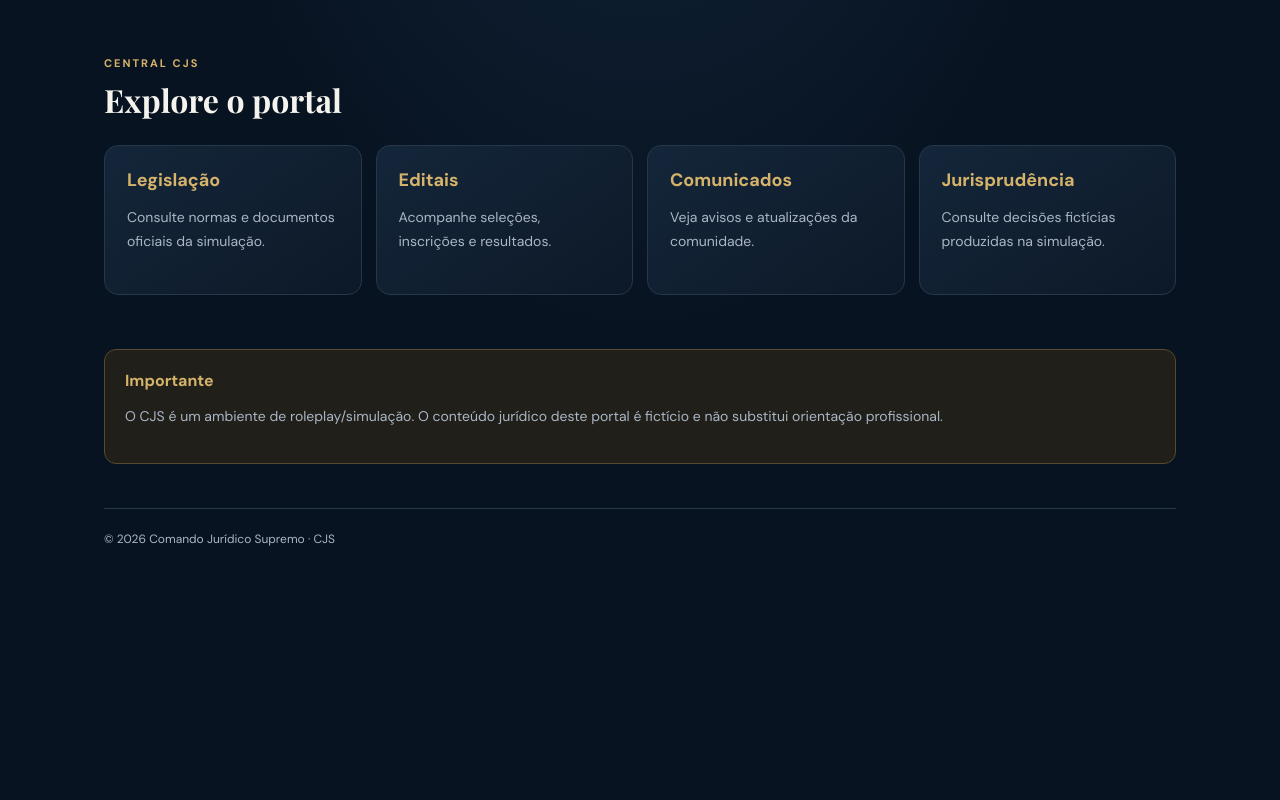
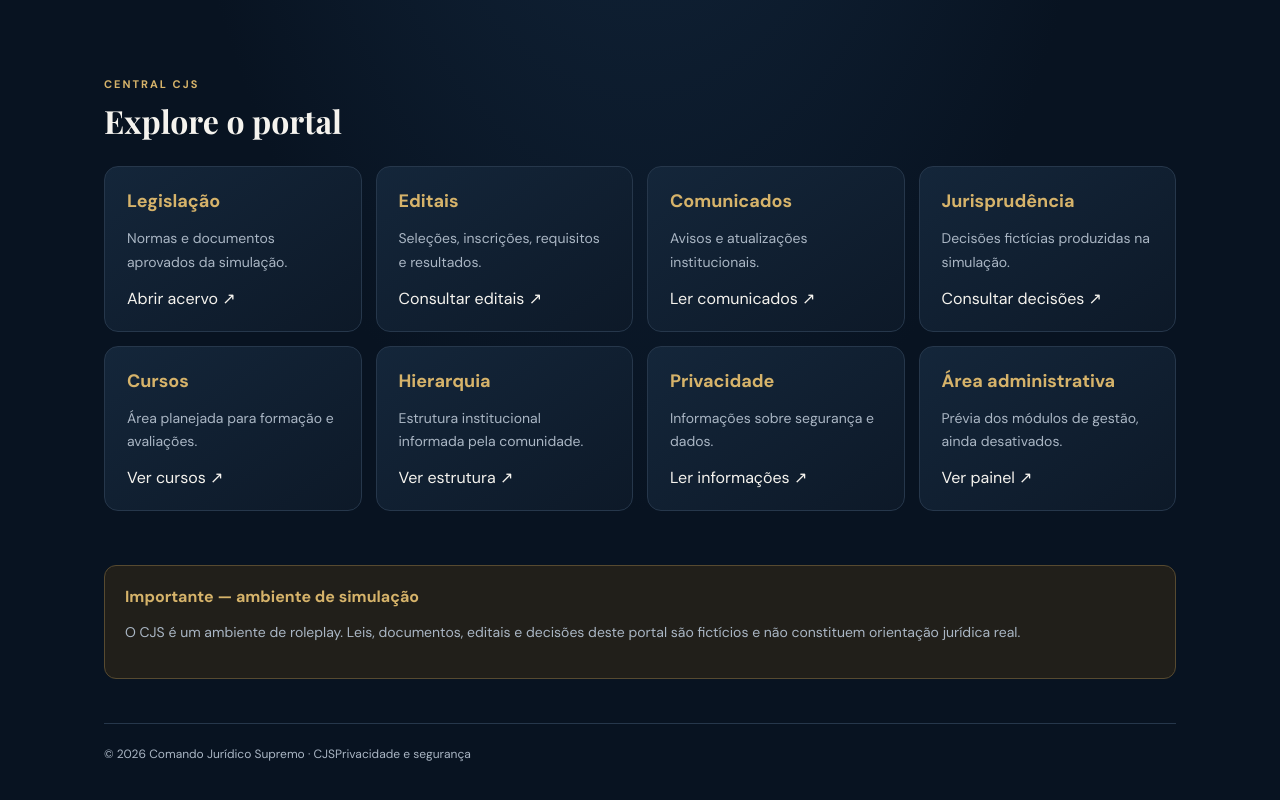
Before and after one commit to walysonfelipenascimento-gif/comando-juridico-supremo, a Next.js app: page / in a window 1280 px wide. Shown: the part 616-1416 px from the top of the page. Before the commit the page ends 1209 px from the top, so only its background shows below. Built offline with nearby package versions, Linux system fonts and the light colour scheme.

Commit message:
Expandir navegação e central do portal CJS

```diff
--- a/src/app/page.tsx
+++ b/src/app/page.tsx
@@ -1,21 +1,29 @@
 const sections = [
-  { title: "Legislação", description: "Consulte normas e documentos oficiais da simulação." },
-  { title: "Editais", description: "Acompanhe seleções, inscrições e resultados." },
-  { title: "Comunicados", description: "Veja avisos e atualizações da comunidade." },
-  { title: "Jurisprudência", description: "Consulte decisões fictícias produzidas na simulação." }
+  { title: "Legislação", description: "Normas e documentos aprovados da simulação.", href: "/legislacao", label: "Abrir acervo" },
+  { title: "Editais", description: "Seleções, inscrições, requisitos e resultados.", href: "/editais", label: "Consultar editais" },
+  { title: "Comunicados", description: "Avisos e atualizações institucionais.", href: "/comunicados", label: "Ler comunicados" },
+  { title: "Jurisprudência", description: "Decisões fictícias produzidas na simulação.", href: "/jurisprudencia", label: "Consultar decisões" },
+  { title: "Cursos", description: "Área planejada para formação e avaliações.", href: "/cursos", label: "Ver cursos" },
+  { title: "Hierarquia", description: "Estrutura institucional informada pela comunidade.", href: "/hierarquia", label: "Ver estrutura" },
+  { title: "Privacidade", description: "Informações sobre segurança e dados.", href: "/privacidade", label: "Ler informações" },
+  { title: "Área administrativa", description: "Prévia dos módulos de gestão, ainda desativados.", href: "/admin", label: "Ver painel" }
 ];
 
 export default function HomePage() {
   return (
     <main className="page">
       <header className="topbar">
-        <div className="brand-mark">CJS</div>
-        <div>
+        <a className="brand-mark" href="/" aria-label="Página inicial CJS">CJS</a>
+        <div className="brand-copy">
           <p className="eyebrow">PORTAL INSTITUCIONAL</p>
           <strong>Comando Jurídico Supremo</strong>
         </div>
         <a className="login-link" href="/login">Entrar</a>
       </header>
+
+      <nav className="site-nav" aria-label="Navegação principal">
+        <a href="/legislacao">Legislação</a><a href="/editais">Editais</a><a href="/comunicados">Comunicados</a><a href="/jurisprudencia">Jurisprudência</a><a href="/hierarquia">Hierarquia</a>
+      </nav>
 
       <section className="hero">
         <p className="eyebrow gold">ORDEM • JUSTIÇA • RESPONSABILIDADE</p>
@@ -28,25 +36,16 @@ export default function HomePage() {
       </section>
 
       <section className="section">
-        <div className="section-heading">
-          <p className="eyebrow gold">CENTRAL CJS</p>
-          <h2>Explore o portal</h2>
-        </div>
+        <div className="section-heading"><p className="eyebrow gold">CENTRAL CJS</p><h2>Explore o portal</h2></div>
         <div className="cards">
-          {sections.map((section) => (
-            <article className="card" key={section.title}>
-              <h3>{section.title}</h3>
-              <p>{section.description}</p>
-            </article>
-          ))}
+          {sections.map((section) => <article className="card" key={section.title}>
+            <h3>{section.title}</h3><p>{section.description}</p><a className="card-link" href={section.href}>{section.label} ↗</a>
+          </article>)}
         </div>
       </section>
 
-      <aside className="notice">
-        <strong>Importante</strong>
-        <p>O CJS é um ambiente de roleplay/simulação. O conteúdo jurídico deste portal é fictício e não substitui orientação profissional.</p>
-      </aside>
-      <footer>© {new Date().getFullYear()} Comando Jurídico Supremo · CJS</footer>
+      <aside className="notice"><strong>Importante — ambiente de simulação</strong><p>O CJS é um ambiente de roleplay. Leis, documentos, editais e decisões deste portal são fictícios e não constituem orientação jurídica real.</p></aside>
+      <footer><span>© {new Date().getFullYear()} Comando Jurídico Supremo · CJS</span><a href="/privacidade">Privacidade e segurança</a></footer>
     </main>
   );
 }
```
